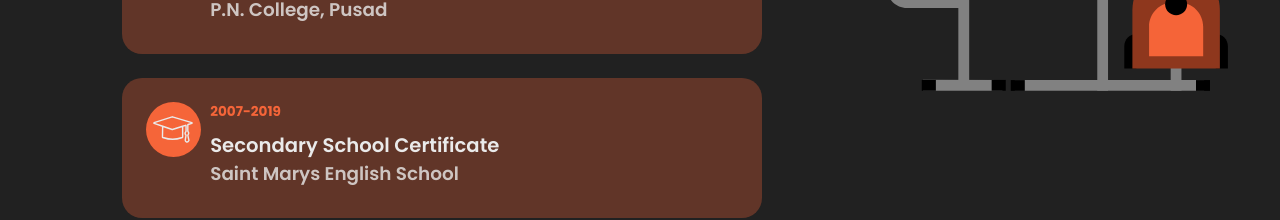
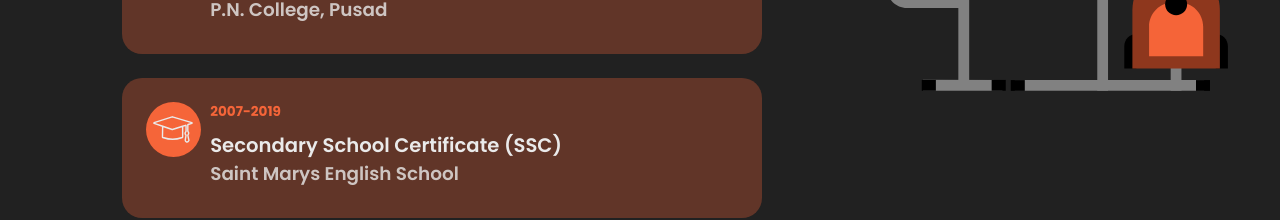
Before and after one commit to Sudhanshu-Patil/New-Portfolio-Website, a React (Create React App) app: page / in a window 1280 px wide. Shown: the part 1999-2219 px from the top of the page. Built offline with nearby package versions, Linux system fonts and the light colour scheme; a web font is replaced by a local one.

Commit message:
Update educationData.js

```diff
--- a/src/data/educationData.js
+++ b/src/data/educationData.js
@@ -16,7 +16,7 @@ export const educationData = [
     {
         id: 3,
         institution: 'Saint Marys English School',
-        course: 'Secondary School Certificate',
+        course: 'Secondary School Certificate (SSC)',
         startYear: '2007',
         endYear: '2019'
     },
```
